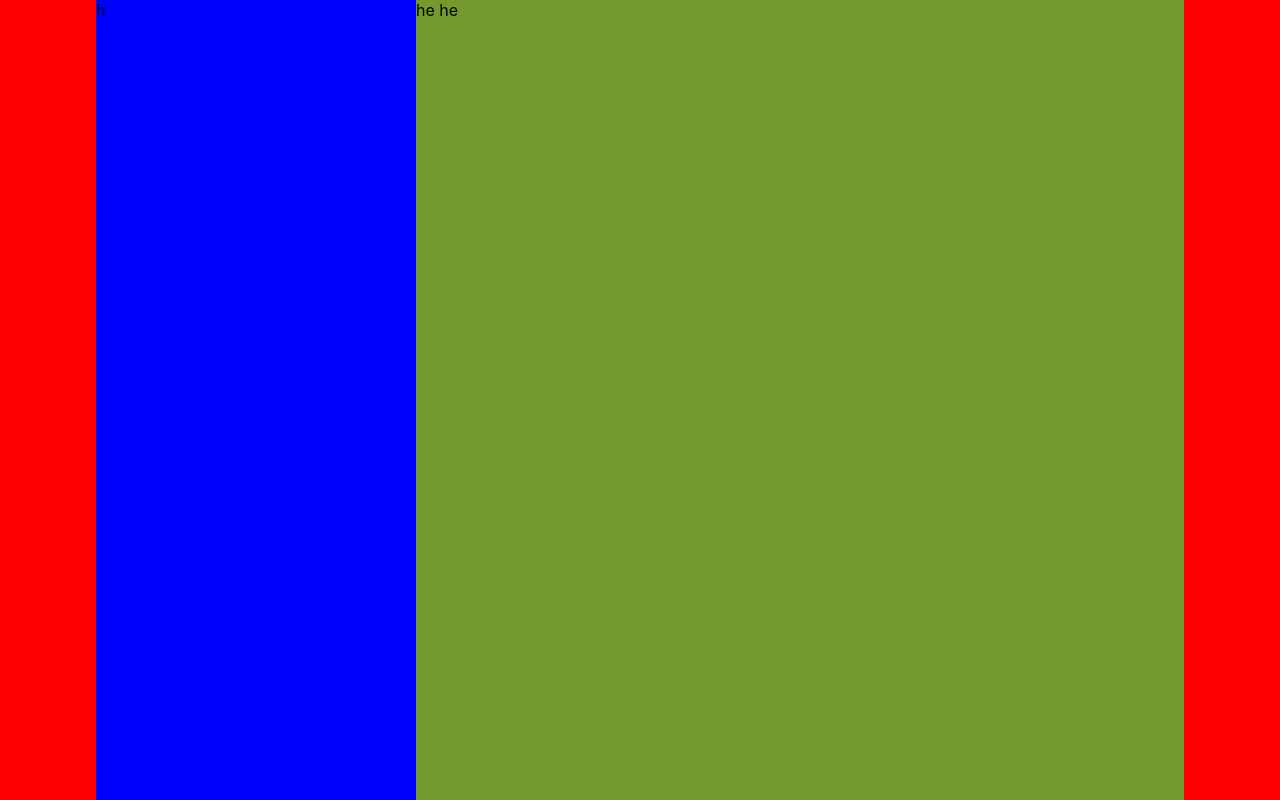
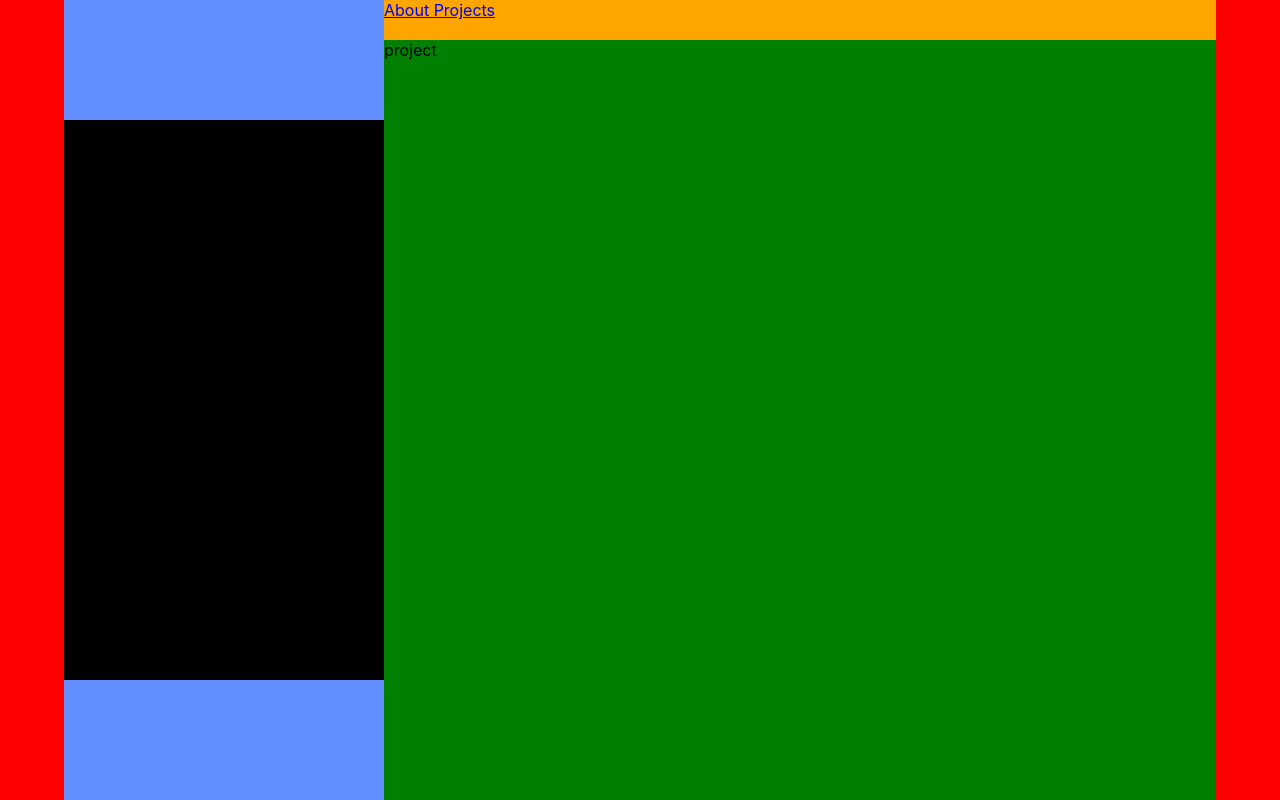
Before and after one commit to cothi/resume, a React (Create React App) app: page /projects in a window 1280 px wide. Built offline with nearby package versions, Linux system fonts and the light colour scheme.

Commit message:
feat: router

```diff
--- a/package.json
+++ b/package.json
@@ -9,6 +9,7 @@
     "react": "^18.2.0",
     "react-device-detect": "^2.2.2",
     "react-dom": "^18.2.0",
+    "react-router-dom": "^6.3.0",
     "react-scripts": "5.0.1",
     "styled-components": "^5.3.5",
     "web-vitals": "^2.1.4"
--- /dev/null
+++ b/src/components/Header.js
@@ -0,0 +1,10 @@
+import { Link } from "react-router-dom";
+
+export default function Header() {
+  return (
+    <div>
+      <Link to="/"> About </Link>
+      <Link to="/projects"> Projects </Link>
+    </div>
+  );
+}
--- a/src/components/Main.js
+++ b/src/components/Main.js
@@ -1,10 +1,50 @@
 import styles from "./Main.module.css"
+import Header from "./Header"
+import { Route, Routes } from "react-router-dom";
 
 export default function Main() {
   return (
-    <div className={styles.main_root}>
-      he
-      he
+    <div className={styles.mainRoot}>
+      <div className={styles.mainHeader}>
+        <div className={styles.mainHeaderItem}>
+          <Header />
+        </div>
+        <div className={styles.mainHeaderItem}>
+        </div>
+      </div>
+
+      <Routes>
+        <Route exact path="/" element={
+
+          <div className={styles.mainBody}>
+            <div className={styles.mainBodyLeft}>
+              <div className={styles.mainBodyHeader}>
+                a
+              </div>
+              <div className={styles.mainBodyTimeLine}>
+                b
+              </div>
+            </div>
+            <div className={styles.mainBodyRight}>
+              <div className={styles.mainBodyProfile}>
+                c
+              </div>
+              <div className={styles.mainTeckInterest}>
+                d
+              </div>
+              <div className={styles.mainBodyStack}>
+                e
+              </div>
+            </div>
+          </div>
+        } />
+        <Route exact path="/projects" element={
+          <div className={styles.mainBody}>
+            project
+          </div>
+        } />
+
+      </Routes>
     </div>
   );
 }
--- a/src/components/Main.module.css
+++ b/src/components/Main.module.css
@@ -1,5 +1,27 @@
-.main_root {
+.mainRoot {
   background-color: #74992e;
-  width: 60%;
+  width: 65%;
   height: 100%;
 }
+
+.mainHeader {
+  display: grid;
+  background-color: orange;
+  height: 5%;
+  grid-template-columns: 60% 40%;
+}
+.mainBody{
+  height:95%;
+  width: 100%;
+  background-color: green;
+  display: grid;
+  grid-template-columns: 60% 40%;
+}
+.mainBodyLeft {
+  display: grid;
+  grid-template-rows: 20% 80%;
+}
+.mainBodyRight {
+  display: grid;
+  grid-template-rows: 20% 40% 40%;
+}
--- a/src/components/Sidebar.js
+++ b/src/components/Sidebar.js
@@ -2,9 +2,9 @@ import styles from "./Sidebar.module.css"
 
 export default function Sidebar() {
   return (
-    <div className={styles.Sidebar_root}>
-      h
+    <div className={styles.sidebarRoot}>
+      <div className={styles.sidebarCore}>
+      </div>
     </div>
-
   );
 }
--- a/src/components/Sidebar.module.css
+++ b/src/components/Sidebar.module.css
@@ -1,5 +1,13 @@
-.Sidebar_root {
-  background-color: blue;
+.sidebarRoot {
+  background-color: #628EFF;
   height: 100%;
   width: 25%;
+  display: flex;
+  flex-direction: column;
+  justify-content: center;
 }
+.sidebarCore {
+  background-color: black;
+  height: 70%;
+  width: 100%;
+}
--- a/src/index.js
+++ b/src/index.js
@@ -3,12 +3,13 @@ import ReactDOM from 'react-dom/client';
 import './index.css';
 import App from './App';
 import reportWebVitals from './reportWebVitals';
+import { BrowserRouter } from 'react-router-dom';
 
 const root = ReactDOM.createRoot(document.getElementById('root'));
 root.render(
-  <React.StrictMode>
+  <BrowserRouter>
     <App />
-  </React.StrictMode>
+  </BrowserRouter>
 );
 
 // If you want to start measuring performance in your app, pass a function
```
Also changed, not shown: 1 other file (tests, documents, lock files or other folders).
